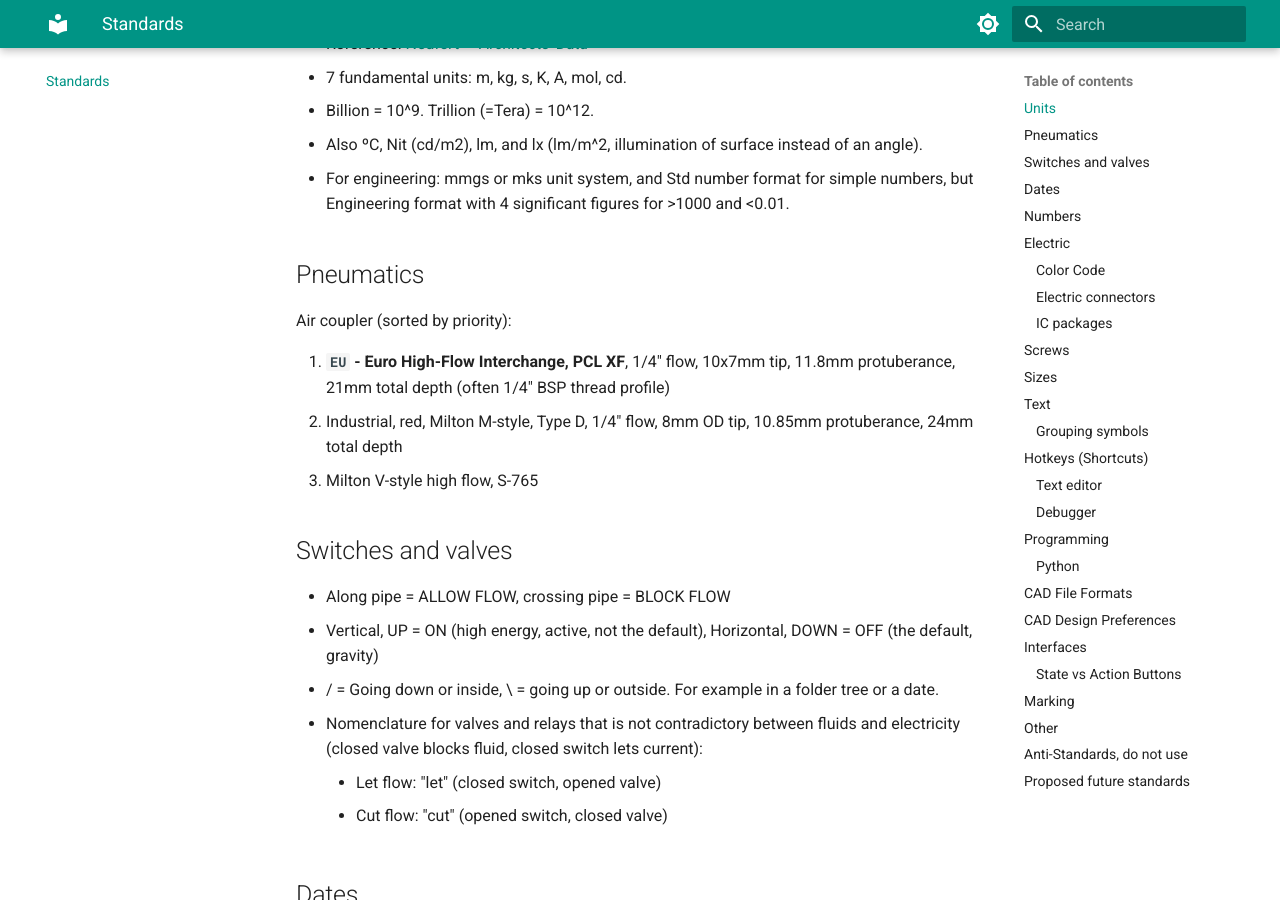
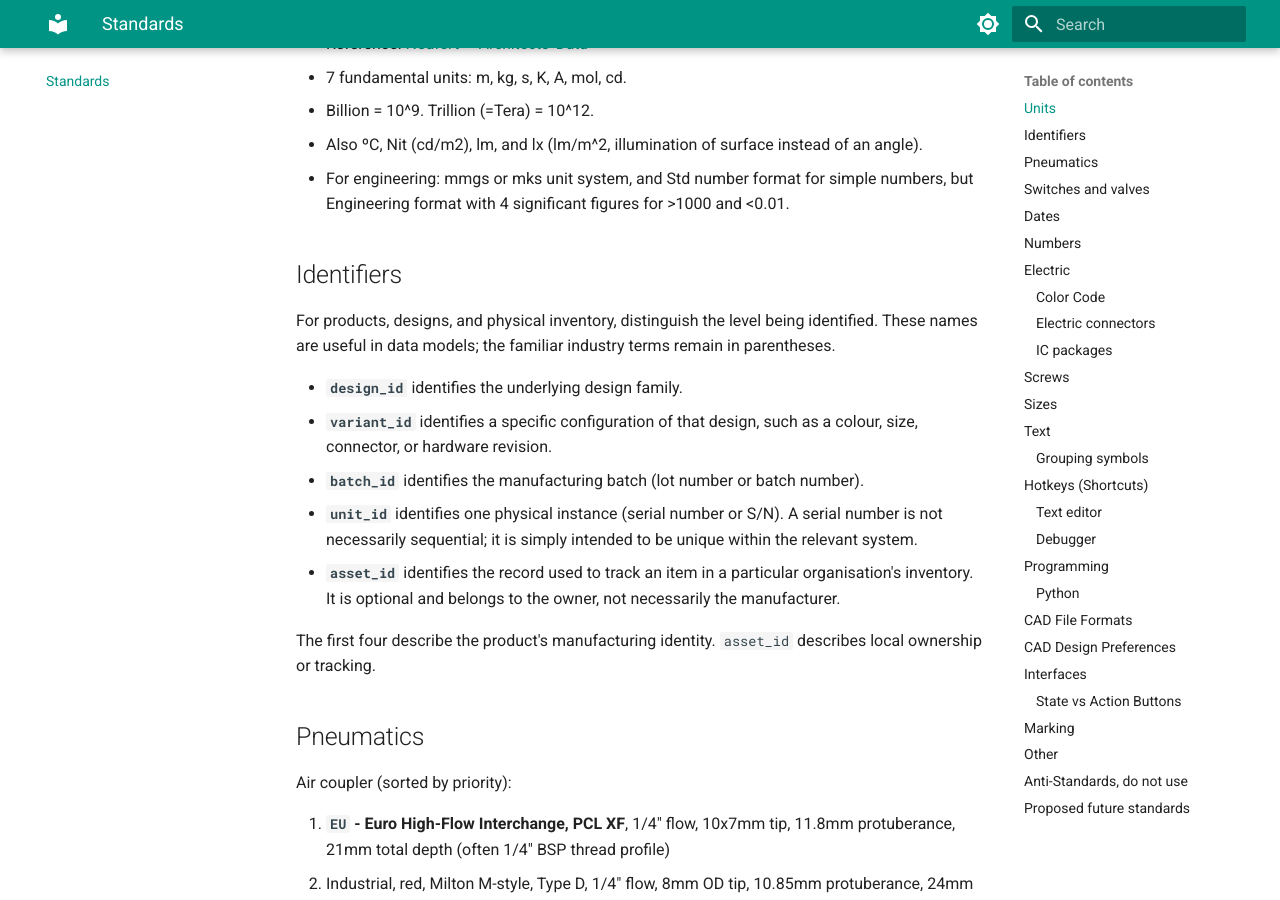
Before and after one commit to rubenayla/notes, an MkDocs documentation site: the page built from docs/standards.md, in a window 1280 px wide and 900 px high, scrolled down 473 px. Built offline with MkDocs 1.6.1 and Material for MkDocs 9.7.7, drawn with Linux system fonts in a browser that asks for light colours.

Commit message:
Add product identifier naming standard

```diff
--- a/docs/standards.md
+++ b/docs/standards.md
@@ -12,6 +12,17 @@ Some of these I wish were universal (they're just better). Others are personal p
 - Billion = 10^9. Trillion (=Tera) = 10^12.
 - Also ºC, Nit (cd/m2), lm, and lx (lm/m^2, illumination of surface instead of an angle).
 - For engineering: mmgs or mks unit system, and Std number format for simple numbers, but Engineering format with 4 significant figures for >1000 and <0.01.
+
+## Identifiers
+For products, designs, and physical inventory, distinguish the level being identified. These names are useful in data models; the familiar industry terms remain in parentheses.
+
+- **`design_id`** identifies the underlying design family.
+- **`variant_id`** identifies a specific configuration of that design, such as a colour, size, connector, or hardware revision.
+- **`batch_id`** identifies the manufacturing batch (lot number or batch number).
+- **`unit_id`** identifies one physical instance (serial number or S/N). A serial number is not necessarily sequential; it is simply intended to be unique within the relevant system.
+- **`asset_id`** identifies the record used to track an item in a particular organisation's inventory. It is optional and belongs to the owner, not necessarily the manufacturer.
+
+The first four describe the product's manufacturing identity. `asset_id` describes local ownership or tracking.
 
 ## Pneumatics
 Air coupler (sorted by priority):
```
